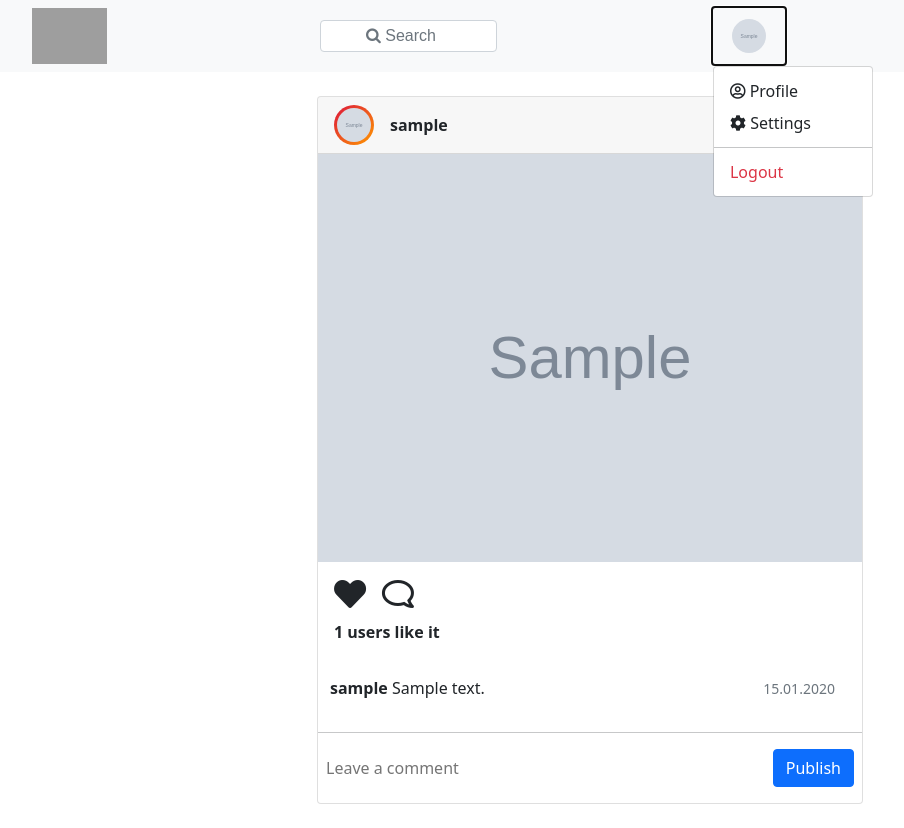
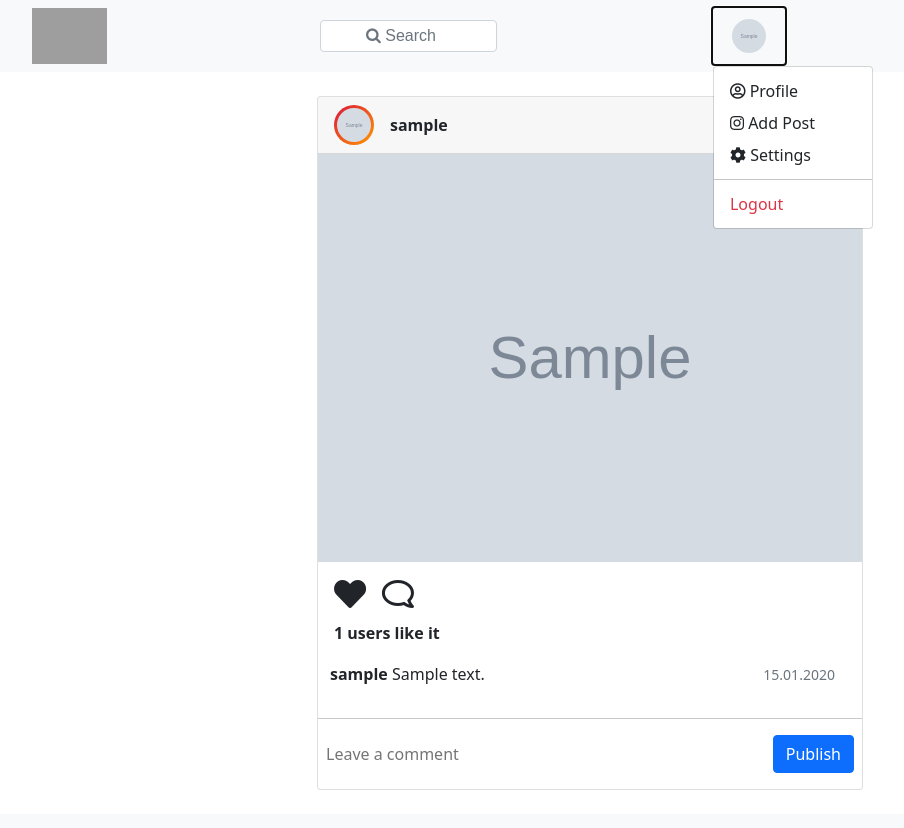
Before and after one commit to lidpwnz/instagram, a Django app: page /posts/1/detail in a window 1280 px wide, after a click that opens the changed part. Shown: the whole page, without its empty margins (50-954 px from the left). After the commit the page ends 790 px from the top, so only its background shows below. Run offline with Django 3.2, Linux system fonts and the light colour scheme; a user stored in the database is signed in; tables that the repository leaves empty hold one stand-in row (values such as "Sample post"); grey boxes marked "Sample" are stand-in pictures; some libraries are stand-ins or nearby versions; grey boxes are pictures that could not be loaded.

Commit message:
Внес правки в верстку

```diff
--- a/instagram/models.py
+++ b/instagram/models.py
@@ -14,11 +14,11 @@ class Post(models.Model):
 
 class Like(models.Model):
     post = models.ForeignKey('instagram.Post', on_delete=models.CASCADE, related_name='users_who_like_it')
-    liked_user = models.ForeignKey(get_user_model(), on_delete=models.CASCADE, related_name='likes')
+    user = models.ForeignKey(get_user_model(), on_delete=models.CASCADE, related_name='likes')
     created_at = models.DateTimeField(auto_now_add=True)
 
     def __str__(self):
-        return f'{self.post} | liker: {self.liked_user}'
+        return f'{self.post} | liker: {self.user}'
 
 
 class Comment(models.Model):
--- a/instagram/views/post_views.py
+++ b/instagram/views/post_views.py
@@ -76,17 +76,17 @@ class AddLikeToPostView(generic.View):
         return self.post(request, *args, **kwargs)
 
     def add_like(self):
-        Like.objects.create(post=self._post, liked_user=self.user_who_likes)
+        Like.objects.create(post=self._post, user=self.user_who_likes)
 
     def remove_like(self):
-        self._post.users_who_like_it.get(liked_user=self.user_who_likes).delete()
+        self._post.users_who_like_it.get(user=self.user_who_likes).delete()
 
     def get_success_url(self):
         return self.request.META.get('HTTP_REFERER', reverse_lazy('feed'))
 
     def set_like(self):
         user_who_likes = self.request.user
-        post_users_pk_list = self._post.users_who_like_it.values_list('liked_user', flat=True)
+        post_users_pk_list = self._post.users_who_like_it.values_list('user', flat=True)
 
         if user_who_likes.pk not in post_users_pk_list:
             self.add_like()
--- a/templates/partials/comment_create.html
+++ b/templates/partials/comment_create.html
@@ -1,7 +1,7 @@
 <form action="{% url 'add_comment' post.pk %}" method="post" class="">
     {% csrf_token %}
     <div class="d-flex justify-content-between px-2">
-        <div>
+        <div class="w-100">
             <input type="text" class="form-control-plaintext" name="text" placeholder="Leave a comment">
         </div>
         <div>
--- a/templates/partials/navigation.html
+++ b/templates/partials/navigation.html
@@ -26,6 +26,11 @@
                                 <a href="{% url 'profile' user.pk %}" class="text-dark dropdown-item"><i
                                         class="far fa-user-circle"></i> Profile</a>
                             </li>
+                            <li>
+                                <a href="{% url 'post_create' %}" class="dropdown-item">
+                                    <i class="fab fa-instagram"></i> Add Post
+                                </a>
+                            </li>
                             <li><a class="dropdown-item" href="{% url 'update_user' user.pk %}"><i
                                     class="fas fa-cog"></i> Settings</a></li>
                             <li>
--- a/templates/partials/post_detail_partial.html
+++ b/templates/partials/post_detail_partial.html
@@ -17,7 +17,7 @@
             <div class="d-flex align-items-center">
                 <a href="{% url 'add_like' post.pk %}" class="text-decoration-none text-dark">
 
-                    {% values post.users_who_like_it.all 'liked_user' flat=True as post_users %}
+                    {% values post.users_who_like_it.all 'user' flat=True as post_users %}
 
                     {% if user.pk not in post_users %}
                         <i id="like-btn" class="far fa-heart fa-2x"></i>
@@ -30,14 +30,20 @@
                     <i class="far fa-comment fa-rotate-horizontal fa-2x ms-3"></i>
                 </a>
             </div>
-            <p class="fw-bold mt-2 fs-6">{{ post.users_who_like_it.count }} users like it</p>
+            <input id="showLikeUsersBtn" type="submit" value="{{ post.users_who_like_it.count }} users like it"
+                   class="fw-bold mt-2 fs-6 ps-0 text-decoration-none text-dark border-0 bg-white" data-bs-toggle="modal"
+                   data-bs-target="#showLikeUsersModal">
+            {% include 'partials/show_subscribes.html' with modal_id='showLikeUsersModal' object_list=post.users_who_like_it.all modal_title='Likes' empty_msg='You have no likes' %}
+
         </div>
         <div class="container">
             {% if request.get_full_path == '/posts/' %}
                 {% for comment in post.comments.all|slice:":2" %}
                     <div class="d-flex justify-content-between">
                         <div class="col-9">
-                            <p><strong>{{ comment.comment_author.username }}:</strong> {{ comment.text }}</p>
+                            <p><strong><a
+                                    href="{% url 'profile' comment.comment_author.pk %}">{{ comment.comment_author.username }}</a></strong> {{ comment.text }}
+                            </p>
                         </div>
                         <div class="col-2">
                             {{ comment.created_at|date }}
@@ -50,7 +56,9 @@
                 {% for comment in post.comments.all %}
                     <div class="d-flex justify-content-between">
                         <div class="col-9">
-                            <p><strong>{{ comment.comment_author.username }}</strong> {{ comment.text }}</p>
+                            <p><strong><a class="text-decoration-none text-dark"
+                                          href="{% url 'profile' comment.comment_author.pk %}">{{ comment.comment_author.username }}</a></strong> {{ comment.text }}
+                            </p>
                         </div>
                         <div class="col-2">
                             <small class="text-secondary">{{ comment.created_at|date:'d.m.Y' }}</small>
@@ -61,7 +69,6 @@
         </div>
         <hr>
         <div>
-
             {% include 'partials/comment_create.html' %}
         </div>
     </div>
--- a/templates/partials/show_subscribes.html
+++ b/templates/partials/show_subscribes.html
@@ -21,8 +21,10 @@
                         <tr>
                             <th scope="row">{{ forloop.counter }}</th>
                             <td>{{ object.user.username }}</td>
-                            <td><a href="{% url 'profile' object.pk %}">Profile</a></td>
+                            <td><a href="{% url 'profile' object.user.pk %}">Profile</a></td>
                         </tr>
+                    {% empty %}
+                        {{ empty_msg | default:'There are no founded' }}
                     {% endfor %}
                     </tbody>
                 </table>
--- a/templates/posts/feed.html
+++ b/templates/posts/feed.html
@@ -2,10 +2,10 @@
 
 {% block content %}
     <div class="container">
-        <h1 class="text-center">Feed</h1>
-        <a href="{% url 'post_create' %}" class="btn btn-primary w-25 mt-3">Create New Post</a>
         {% for post in posts %}
             {% include 'partials/post_detail_partial.html' %}
+        {% empty %}
+            <h1 class="text-center mt-5 pt-5">There are no posts :(</h1>
         {% endfor %}
     </div>
 
--- a/templates/posts/post_detail.html
+++ b/templates/posts/post_detail.html
@@ -3,4 +3,13 @@
 
 {% block content %}
     {% include 'partials/post_detail_partial.html' %}
+
+    <script>
+        $('#showLikeUsersBtn').click(function () {
+            $('#showLikeUsersModal').show()
+        })
+
+        console.log($('#showLikeUsersModal'))
+        console.log($('#showLikeUsersBtn'))
+    </script>
 {% endblock %}
```
Also changed, not shown: accounts/templates/user/profile.html (+7 -7 lines), instagram/migrations/0008_rename_liked_user_like_user.py (added).
